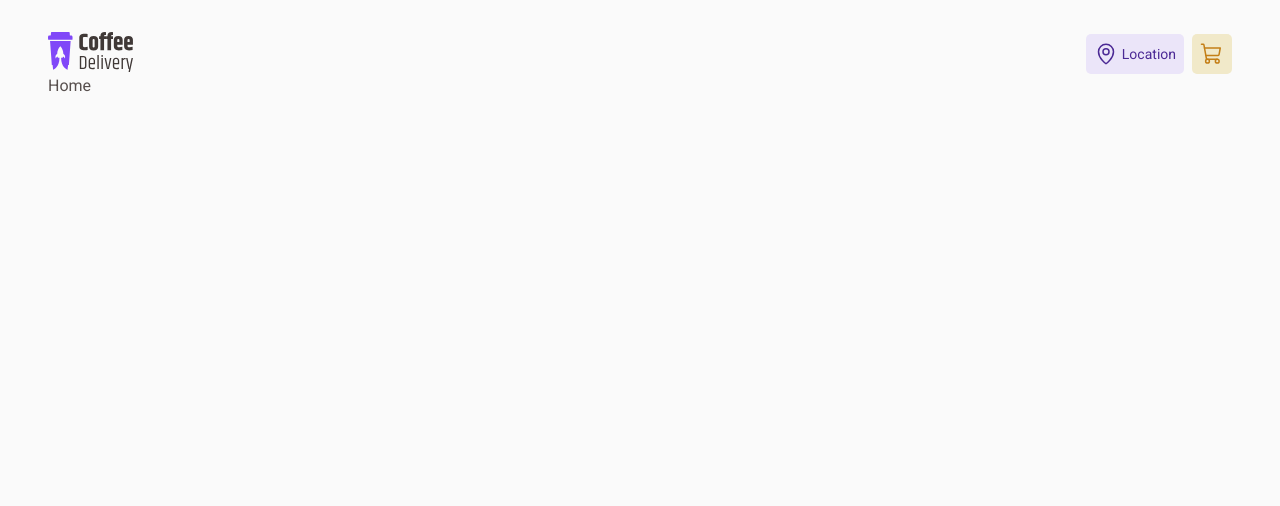
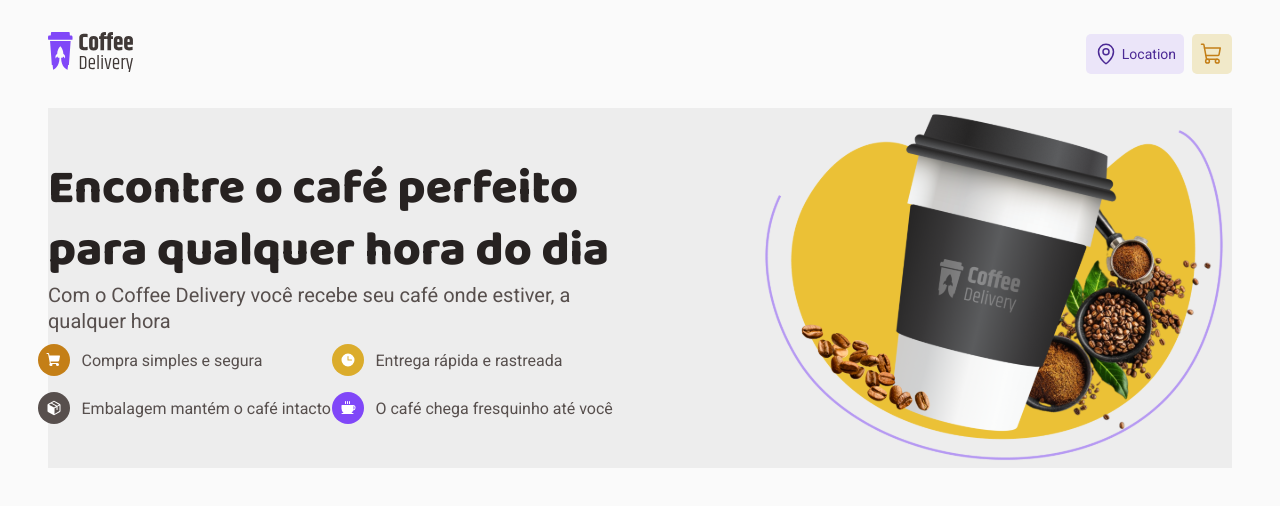
Before and after one commit to RafaelMatos/coffeeDelivery, a React (Vite) app: page / in a window 1280 px wide. Shown: the top 506 px of the page. Built offline with nearby package versions, Linux system fonts and the light colour scheme.

Commit message:
feat(intro):home intro container styled

```diff
--- /dev/null
+++ b/src/pages/Home/components/Intro/InfoItens/index.tsx
@@ -0,0 +1,69 @@
+import {
+  ShoppingCart,
+  Coffee,
+  Package,
+  Clock,
+  IconContext,
+} from 'phosphor-react'
+import {
+  Item,
+  ItemContainer,
+  RowItem,
+  TextInfoContainer,
+  TitleContainer,
+} from './styles'
+
+export function InfoItens() {
+  return (
+    <IconContext.Provider
+      value={{
+        color: 'white',
+        size: 24,
+        weight: 'fill',
+        mirrored: false,
+      }}
+    >
+      <TextInfoContainer>
+        <TitleContainer>
+          <p>
+            <strong>Encontre o café perfeito para qualquer hora do dia</strong>
+          </p>
+          <p>
+            Com o Coffee Delivery você recebe seu café onde estiver, a qualquer
+            hora
+          </p>
+        </TitleContainer>
+        <ItemContainer>
+          <RowItem>
+            <Item backgroundColor="darkOrange">
+              <div>
+                <ShoppingCart />
+              </div>
+              Compra simples e segura
+            </Item>
+            <Item backgroundColor="gray">
+              <div>
+                <Package />
+              </div>
+              Embalagem mantém o café intacto
+            </Item>
+          </RowItem>
+          <RowItem>
+            <Item backgroundColor="orange">
+              <div>
+                <Clock />
+              </div>
+              Entrega rápida e rastreada
+            </Item>
+            <Item backgroundColor="purple">
+              <div>
+                <Coffee />
+              </div>
+              O café chega fresquinho até você
+            </Item>
+          </RowItem>
+        </ItemContainer>
+      </TextInfoContainer>
+    </IconContext.Provider>
+  )
+}
--- /dev/null
+++ b/src/pages/Home/components/Intro/InfoItens/styles.ts
@@ -0,0 +1,74 @@
+import styled from 'styled-components'
+
+export const TextInfoContainer = styled.div`
+  display: flex;
+  flex-direction: column;
+  width: 37rem;
+
+  strong {
+    font-family: 'Baloo 2', sans-serif;
+    font-style: normal;
+    font-weight: 800;
+    font-size: 3rem;
+    line-height: 130%;
+    color: ${(props) => props.theme['gray-900']};
+  }
+`
+
+export const TitleContainer = styled.div`
+  font-family: 'Roboto', sans-serif;
+  font-style: normal;
+  font-weight: 400;
+  font-size: 1.25rem;
+  line-height: 130%;
+`
+export const ItemContainer = styled.div`
+  display: flex;
+  align-items: center;
+  justify-content: center;
+  height: 5.25rem;
+  width: 35.4375rem;
+
+  justify-items: left;
+`
+export const RowItem = styled.div`
+  /* display: flex;
+  flex-direction: column; */
+  /* align-items: center; */
+  /* justify-content: space-between; */
+`
+
+const BG_COLOR = {
+  orange: 'orange-400',
+  darkOrange: 'orange-700',
+  purple: 'purple-400',
+  gray: 'gray-700',
+} as const
+
+interface ItemProps {
+  backgroundColor: keyof typeof BG_COLOR
+}
+
+export const Item = styled.div<ItemProps>`
+  margin-top: 1rem;
+
+  font-size: 1rem;
+  width: 18.375rem;
+  gap: 0.75rem;
+  display: flex;
+  flex-direction: row;
+  align-items: center;
+  justify-content: left;
+
+  div {
+    display: flex;
+    flex-direction: row;
+    justify-content: center;
+    align-items: center;
+    background: ${(props) => props.theme[BG_COLOR[props.backgroundColor]]};
+    border-radius: 1000px;
+    padding: 0.5rem;
+    height: 2rem;
+    width: 2rem;
+  }
+`
--- /dev/null
+++ b/src/pages/Home/components/Intro/index.tsx
@@ -0,0 +1,11 @@
+import logoCoffee from '../../../../assets/coffeeIntro.svg'
+import { InfoItens } from './InfoItens'
+import { IntroContainer } from './styles'
+export function IntroItens() {
+  return (
+    <IntroContainer>
+      <InfoItens />
+      <img src={logoCoffee} alt="" />
+    </IntroContainer>
+  )
+}
--- /dev/null
+++ b/src/pages/Home/components/Intro/styles.ts
@@ -0,0 +1,16 @@
+import styled from 'styled-components'
+
+export const IntroContainer = styled.div`
+  max-width: 74rem;
+
+  margin: 2rem auto;
+  display: flex;
+  flex-direction: row;
+  align-items: center;
+  justify-content: space-between;
+  background: ${(props) => props.theme['gray-300']};
+
+  img {
+    height: 22.5rem;
+  }
+`
--- a/src/pages/Home/index.tsx
+++ b/src/pages/Home/index.tsx
@@ -1,3 +1,8 @@
+import { IntroItens } from './components/Intro'
 export function Home() {
-  return <div>Home</div>
+  return (
+    <div>
+      <IntroItens />
+    </div>
+  )
 }
```
Also changed, not shown: src/assets/coffeeIntro.svg (added).
